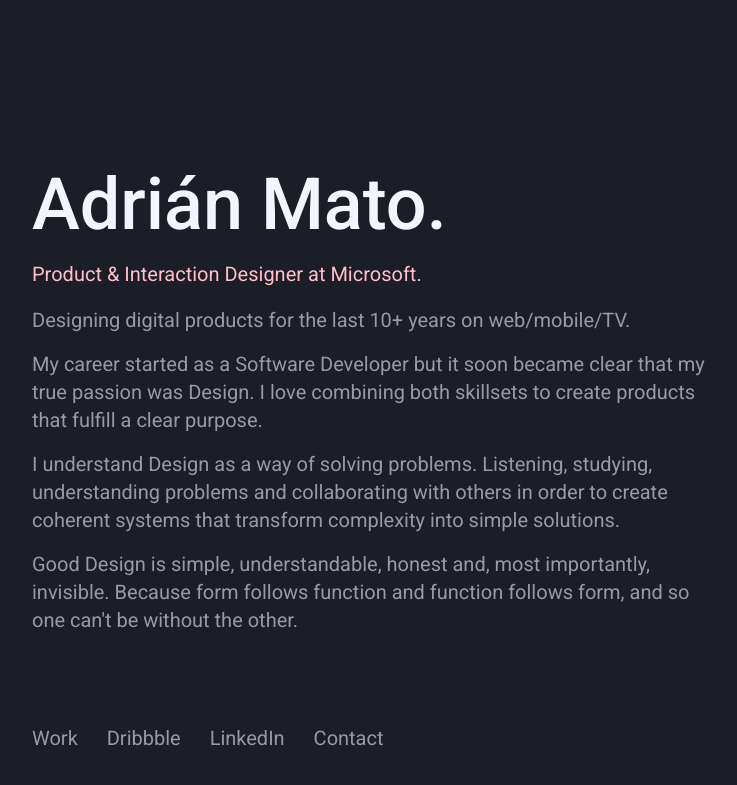
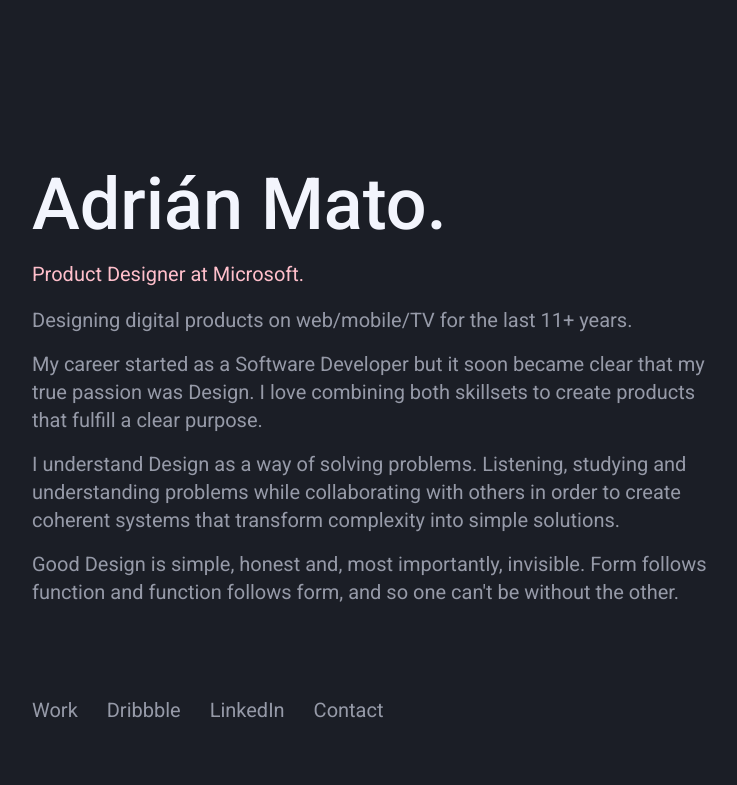
Before and after one commit to adrianmg/adrianmg.github.io, a Jekyll site: the page built from index.md, in a window 1280 px wide and 900 px high. Shown: the top 785 px of the window, without its empty margins (16-753 px from the left). Built offline with Jekyll 4.4.1, drawn with Linux system fonts in a browser that asks for light colours; nearby versions of some CDN libraries; some of the changed lines change nothing that is shown.

Commit message:
Some follow up after 4 months…

```diff
--- a/_includes/projects.html
+++ b/_includes/projects.html
@@ -47,7 +47,7 @@
 			</p>
 		</div>
 		<a class="projects-grid__project-preview" href="#">
-			<img src="{{ "/projects/00-preview.png" | relative_url }}">
+			<img src="{{ "/projects/tuenti/tuenti-01.png" | relative_url }}">
 		</a>
 	</div>
 
--- a/_layouts/home.html
+++ b/_layouts/home.html
@@ -1,66 +1,53 @@
 <!DOCTYPE html>
-<html lang="{{ page.lang | default: site.lang | default: "en" }}">
+<html lang="{{ page.lang | default: site.lang | default: " en " }}">
 {% include head.html %}
+
 <body>
 
   <div class="bio-intro">
-
-      <!-- <div class="bio-intro-desc">
+    <div class="bio-intro-desc">
       <h1>Adri&aacute;n Mato.</h1>
-        <h2>Product & Interaction Designer at Microsoft.</h2>
+      <h2>Product Designer at Microsoft.</h2>
       <p>
-          I've been designing digital products for 10+ years on web/mobile/TV.
+        Designing digital products on web/mobile/TV for the last
+        <span id="years">10</span>+ years.
       </p>
       <p>
-          I started my career as a Software Developer until I realized my passion for Design.
-          I love combining those different skills creating products that fulfill a clear purpose.
+        My career started as a Software Developer but it soon became clear that my true passion was Design. I love combining both
+        skillsets to create products that fulfill a clear purpose.
       </p>
       <p>
-          I believe in listening, studying, understanding problems and collaborating
-          with other people as a process to define coherent systems that transform complexity into simple solutions.
+        I understand Design as a way of solving problems. Listening, studying and understanding problems while collaborating with
+        others in order to create coherent systems that transform complexity into simple solutions.
       </p>
       <p>
-          I understand Design as a way of solving problems. Form follows function
-          and function follows form, they can't be detached. Good Design is simple,
-          understandable, honest, scalable, beautiful and most importantly, invisible.
-        </p>
-      </div> -->
-
-      <div class="bio-intro-desc">
-        <h1>Adri&aacute;n Mato.</h1>
-        <h2>Product & Interaction Designer at Microsoft.</h2>
-        <p>
-          Designing digital products for the last 10+ years on web/mobile/TV.
-        </p>
-        <p>
-          My career started as a Software Developer but it soon became clear that
-          my true passion was Design. I love combining both skillsets to create products
-          that fulfill a clear purpose.
-        </p>
-        <p>
-          I understand Design as a way of solving problems. Listening, studying,
-          understanding problems and collaborating with others in order to
-          create coherent systems that transform complexity into simple solutions.
-        </p>
-        <p>
-          Good Design is simple, understandable, honest and, most importantly, invisible.
-          Because form follows function and function follows form, and so one
+        Good Design is simple, honest and, most importantly, invisible. Form follows function and function follows form, and so one
         can't be without the other.
       </p>
     </div>
 
     <ul class="bio-intro-nav">
-        <li><a href="#projects">Work</a></li>
-        <li><a href="http://dribbble.com/adrianmg">Dribbble</a></li>
-        <li><a href="http://linkedin.com/in/adrianmg">LinkedIn</a></li>
-        <li><a href="mailto:hello@adrianmato.com">Contact</a></li>
+      <li>
+        <a href="#projects">Work</a>
+      </li>
+      <li>
+        <a href="http://dribbble.com/adrianmg">Dribbble</a>
+      </li>
+      <li>
+        <a href="http://linkedin.com/in/adrianmg">LinkedIn</a>
+      </li>
+      <li>
+        <a href="mailto:hello@adrianmato.com">Contact</a>
+      </li>
     </ul>
 
   </div>
 
   {% include projects.html %}
 
+  <!-- @todo: remove jquery dependancies -->
   <script src="https://ajax.googleapis.com/ajax/libs/jquery/3.2.1/jquery.min.js"></script>
   <script type="text/javascript" src="/assets/js/s.js"></script>
 </body>
+
 </html>
--- a/assets/js/s.js
+++ b/assets/js/s.js
@@ -1,7 +1,17 @@
-// Smooth scroll when clicking on Menu items with anchor points
-$('a').click(function(){
-  $('html, body').animate({
-    scrollTop: $( $.attr(this, 'href') ).offset().top
-  }, 500);
+// @todo: do this in vanilla javascript instead Smooth scroll when clicking on Menu items with anchor points
+// Home: scroll animation after click
+$("a").click(function() {
+  $("html, body").animate(
+    {
+      scrollTop: $($.attr(this, "href")).offset().top
+    },
+    500
+  );
   return false;
 });
+
+// Home: years of experience
+let yearsExperience = document.querySelector("#years");
+if (yearsExperience !== null) {
+  yearsExperience.textContent = new Date().getFullYear() - 2007;
+}
```
Also changed, not shown: projects/00-preview.png, projects/tuenti-01.png (deleted), projects/tuenti/tuenti-01.png (added). Lines whose indentation alone changed are shown as unchanged.
